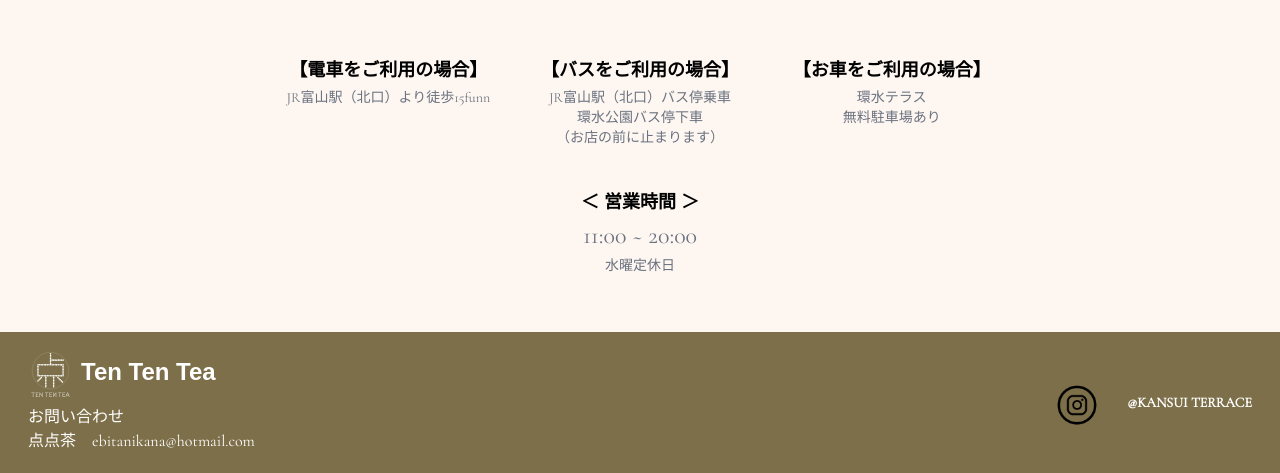
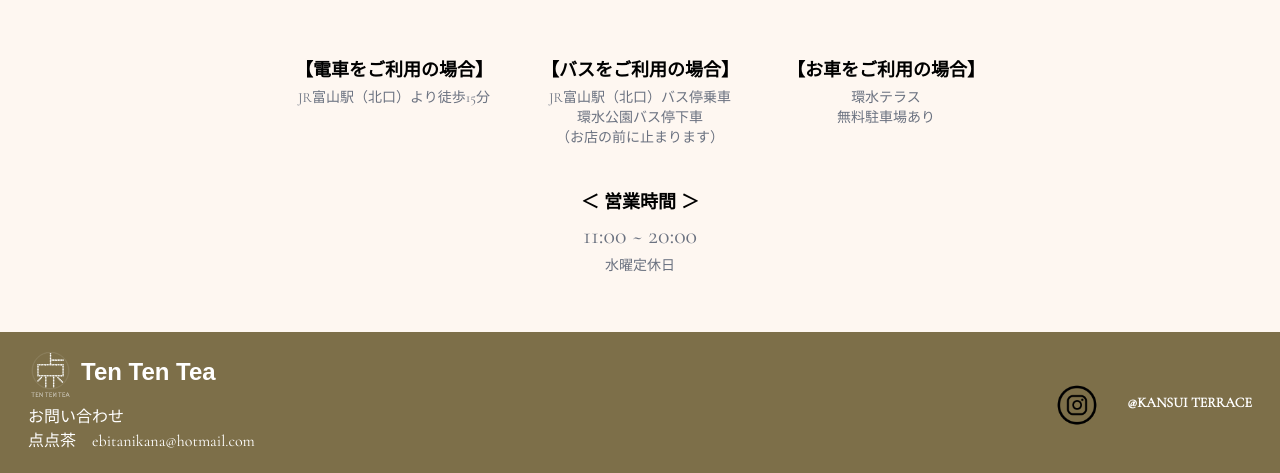
Before and after one commit to Riku-Takata/tententea-site, a Next.js app: page / in a window 1280 px wide. Shown: the part 2999-3472 px from the top of the page. Built offline with nearby package versions, Linux system fonts and the light colour scheme; grey boxes are pictures that could not be loaded; a web font is replaced by a local one.

Commit message:
change the practice commit

```diff
--- a/app/components/layout/Location/page.tsx
+++ b/app/components/layout/Location/page.tsx
@@ -23,7 +23,7 @@ export default function Map(){
                                 <div className="grid gap-1">
                                     <h3 className="text-lg font-bold">【電車をご利用の場合】</h3>
                                     <p className="text-sm text-gray-500 dark:text-gray-400">
-                                    JR富山駅（北口）より徒歩15funn
+                                    JR富山駅（北口）より徒歩15分
                                     </p>
                                 </div>
                                 <div className="grid gap-1">
```
